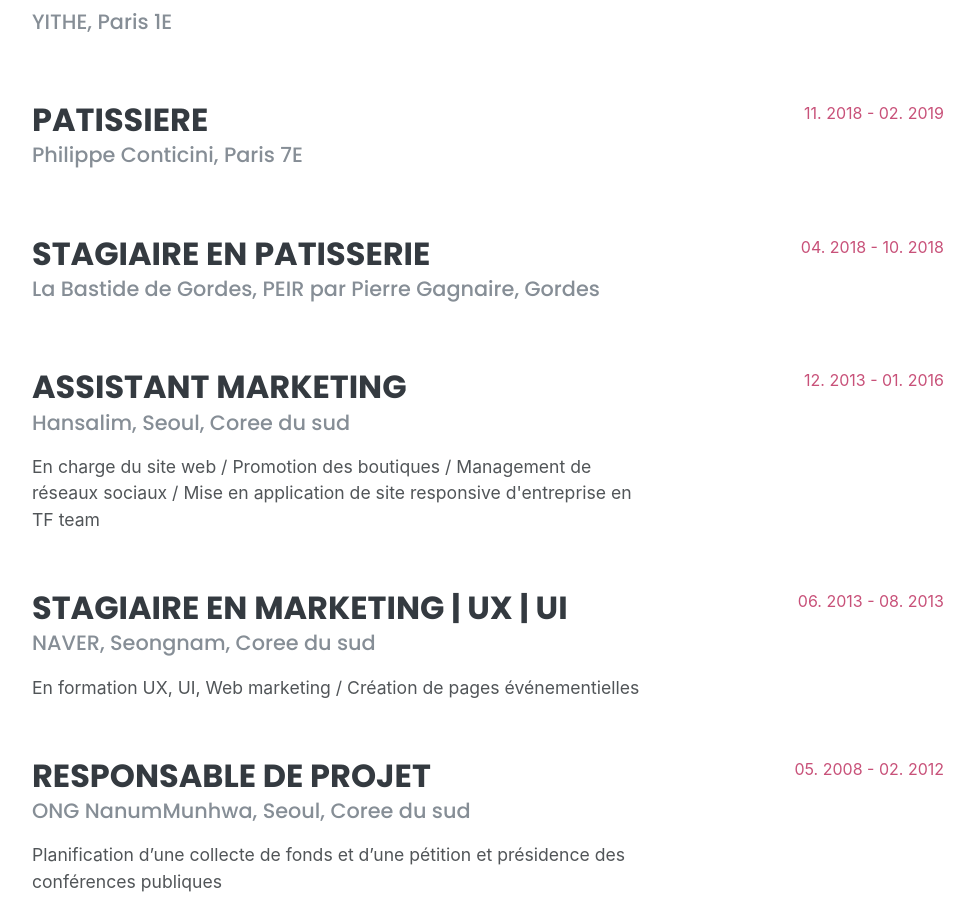
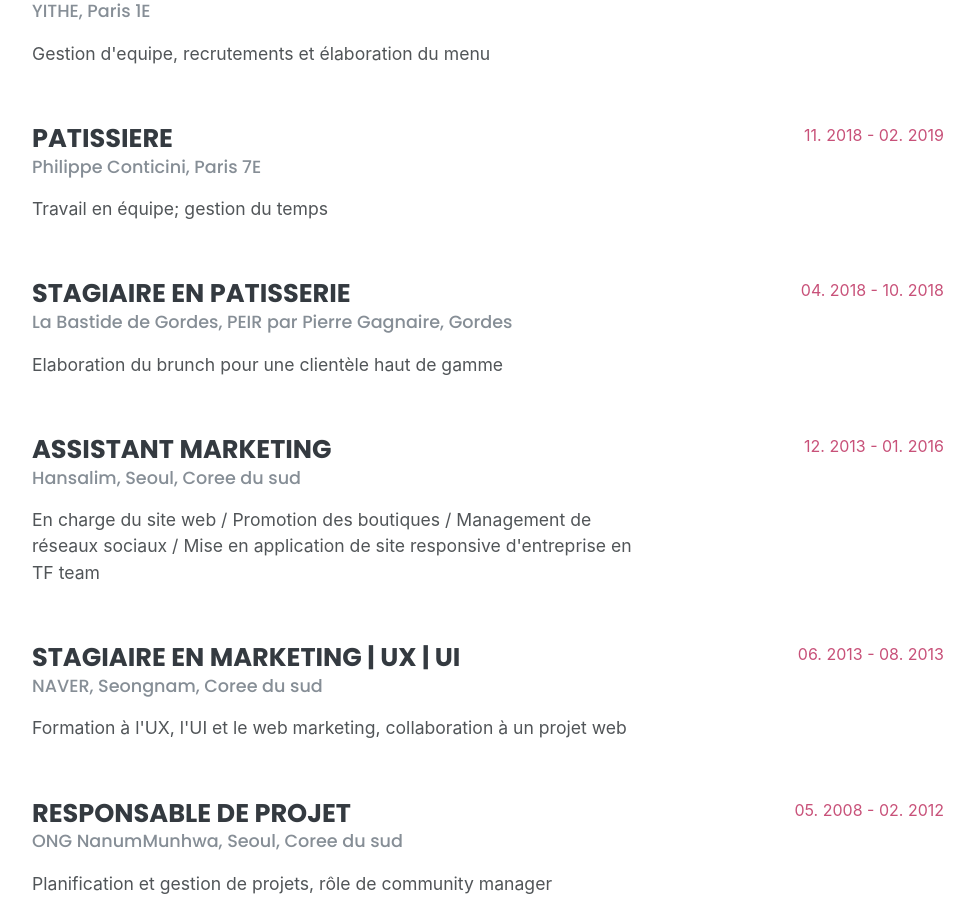
Before and after one commit to Lenasim/cv_web, a React (Create React App) app: page / in a window 1280 px wide. Shown: the part 2593-3508 px from the top of the page, without its empty margins (288-1262 px from the left). Built offline with nearby package versions, Linux system fonts and the light colour scheme.

Commit message:
text change- experiences, decrease font

```diff
--- a/public/style.css
+++ b/public/style.css
@@ -63,15 +63,22 @@
     font-size: 1.3rem;
   }
 
-  .subheading {
+  .subheading-main {
     /* text-transform: uppercase; */
     font-weight: 500;
     font-family: 'Poppins', sans-serif, -apple-system, BlinkMacSystemFont, 'Segoe UI', Roboto, 'Helvetica Neue', Arial, sans-serif, 'Apple Color Emoji', 'Segoe UI Emoji', 'Segoe UI Symbol', 'Noto Color Emoji';
     font-size: 1.3rem;
   }
 
-  .subheading > a {
+  .subheading-main > a {
     font-size: 1.3rem;
+  }
+
+  .subheading {
+    /* text-transform: uppercase; */
+    font-weight: 500;
+    font-family: 'Poppins', sans-serif, -apple-system, BlinkMacSystemFont, 'Segoe UI', Roboto, 'Helvetica Neue', Arial, sans-serif, 'Apple Color Emoji', 'Segoe UI Emoji', 'Segoe UI Symbol', 'Noto Color Emoji';
+    font-size: 1.1rem;
   }
 
   .titletext > span {
@@ -291,7 +298,7 @@
       color:#C85179;
     }
     h3 {
-      font-size: 2rem;
+      font-size: 1.6rem;
     }
     .titletext > span {
       font-size: 1.3rem;
@@ -310,7 +317,7 @@
       color:#C85179;
     }
     h3 {
-      font-size: 2rem;
+      font-size: 1.6rem;
     }
     .titletext > span {
       font-size: 1.3rem;
--- a/src/components/ElementAbout.js
+++ b/src/components/ElementAbout.js
@@ -9,7 +9,7 @@
             <Section>
                 <h1 className="mb-0">Hailin <span className="text-primary">SIM</span>
                 </h1>
-                <div className="subheading mb-5">DEVELOPPEUR WEB JUNIOR &nbsp; &nbsp; | &nbsp; &nbsp; REACT JS · NODE JS
+                <div className="subheading-main mb-5">DEVELOPPEUR WEB JUNIOR &nbsp; &nbsp; | &nbsp; &nbsp; REACT JS · NODE JS
                     <br />
                     <br /> <a href="mailto:radical.rin@gmail.com">radical.rin@gmail.com</a>
                 </div>
--- a/src/components/ElementExperiences.js
+++ b/src/components/ElementExperiences.js
@@ -11,16 +11,19 @@
                 <EducationItem
                     name="Chef Patissiere "
                     diplome="YITHE, Paris 1E"
-                    period="05. 2019 - 03. 2020" />
+                    period="05. 2019 - 03. 2020"
+                    detail="Gestion d'equipe, recrutements et élaboration du menu" />
                 <EducationItem
                     name="Patissiere "
                     diplome="Philippe Conticini, Paris 7E"
-                    period="11. 2018 - 02. 2019" />
+                    period="11. 2018 - 02. 2019"
+                    detail="Travail en équipe; gestion du temps" />
                 <EducationItem
                     name="Stagiaire en patisserie "
                     diplome={`La Bastide de Gordes,
                 PEIR par Pierre Gagnaire, Gordes`}
-                    period="04. 2018 - 10. 2018" />
+                    period="04. 2018 - 10. 2018"
+                    detail="Elaboration du brunch pour une clientèle haut de gamme" />
 
                 <EducationItem
                     name="Assistant Marketing "
@@ -32,13 +35,12 @@
                     name="Stagiaire en Marketing | UX | UI "
                     diplome="NAVER, Seongnam, Coree du sud"
                     period="06. 2013 - 08. 2013"
-                    detail="En formation UX, UI, Web marketing / Création de pages événementielles" />
+                    detail="Formation à l'UX, l'UI et le web marketing, collaboration à un projet web" />
                 <EducationItem
                     name="Responsable de projet "
                     diplome="ONG NanumMunhwa, Seoul, Coree du sud"
                     period="05. 2008 - 02. 2012"
-                    detail="Planification d’une collecte de fonds et d’une pétition et présidence des conférences
-                publiques" />
+                    detail="Planification et gestion de projets, rôle de community manager" />
             </Section>
         </Element>
     )
--- a/src/components/ElementProjects.js
+++ b/src/components/ElementProjects.js
@@ -12,7 +12,7 @@
                     <div className="projects_inner">
                         <Project
                             img="img/projet-5.png"
-                            link="#"
+                            link="https://random-night-test.netlify.app/"
                             name="Generateur d'activites pour la soiree"
                             skill="ReactJS · Git · Scrum"
                             occasion="2020 @Wild Code School" />
```
